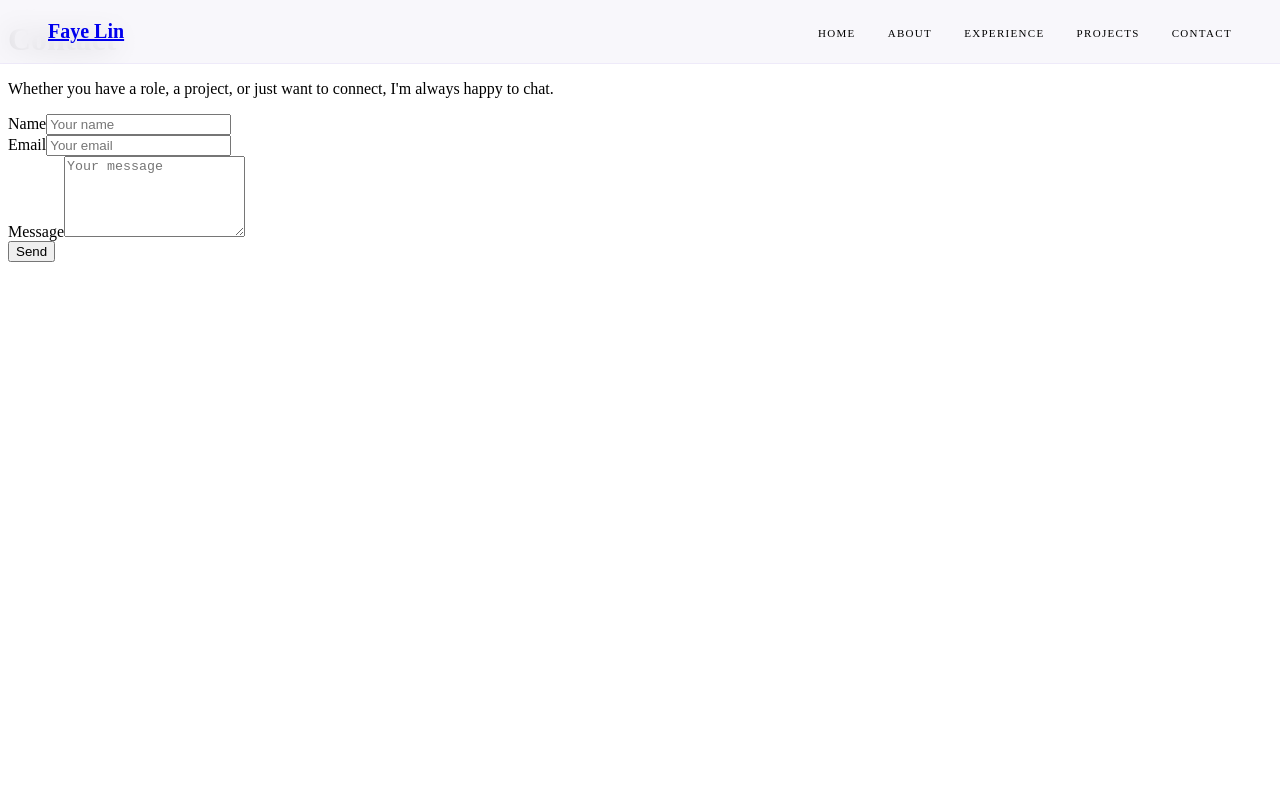
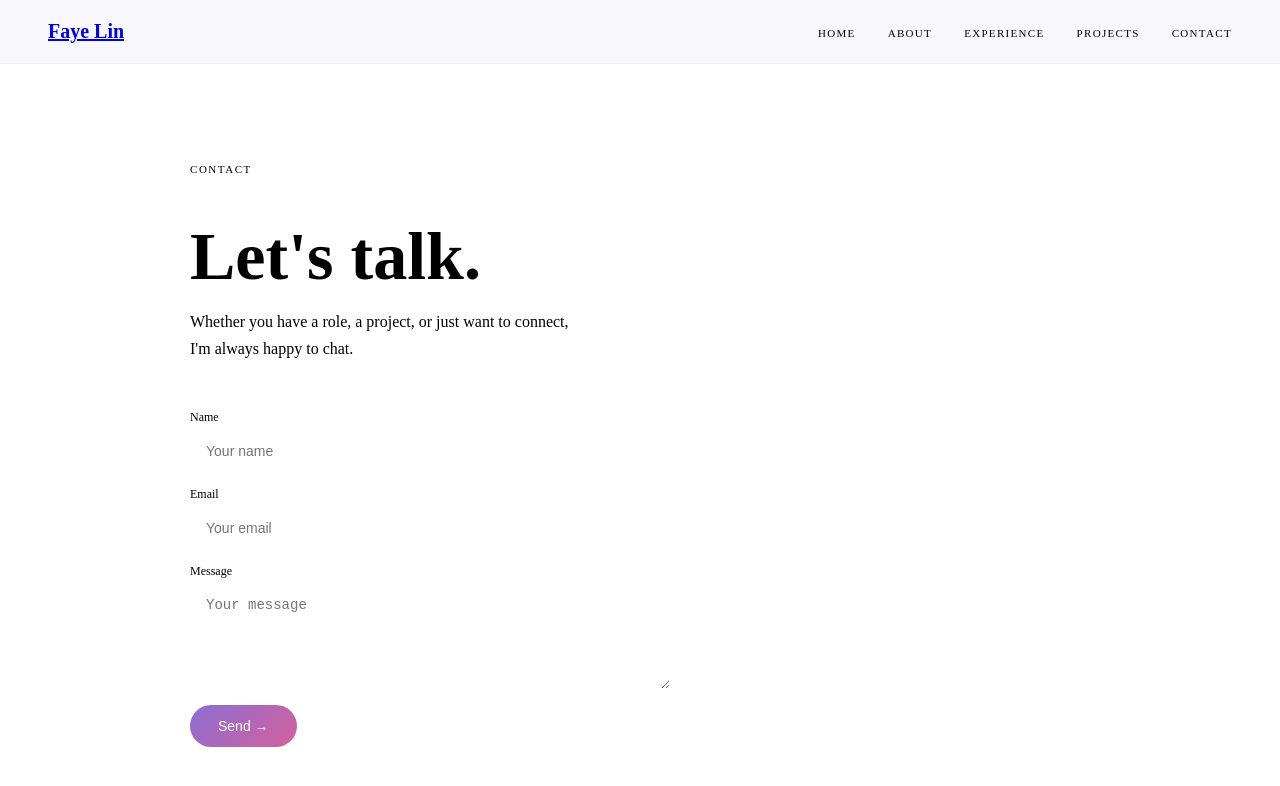
Before and after one commit to flinlabs/new-portfolio, a Next.js app: page /contact in a window 1280 px wide. Shown: the top 786 px of the page. Built offline with nearby package versions, Linux system fonts and the light colour scheme.

Commit message:
styled contact page with form

```diff
--- a/app/contact/page.tsx
+++ b/app/contact/page.tsx
@@ -1,22 +1,100 @@
 export default function Contact() {
 	return (
-		<main>
-			<h1>Contact</h1>
-			<p>Whether you have a role, a project, or just want to connect, I&apos;m always happy to chat.</p>
-			<form>
-				<div>
-					<label>Name</label>
-					<input type="text" name="name" placeholder="Your name" />
+		<main style={{ maxWidth: "900px", margin: "0 auto", padding: "144px 48px 120px" }}>
+
+			<p style={{
+				fontSize: "11px",
+				fontWeight: 500,
+				letterSpacing: "0.14em",
+				textTransform: "uppercase",
+				color: "var(--text-muted)",
+				marginBottom: "12px",
+			}}>
+				Contact
+			</p>
+
+			<h1 style={{
+				fontFamily: "var(--font-cormorant)",
+				fontSize: "68px",
+				fontWeight: 600,
+				lineHeight: 1.05,
+				marginBottom: "16px",
+			}}>
+				Let&apos;s talk.
+			</h1>
+			<p style={{ fontSize: "16px", lineHeight: 1.7, color: "var(--text-muted)", marginBottom: "48px" }}>
+				Whether you have a role, a project, or just want to connect,<br />
+				I&apos;m always happy to chat.
+			</p>
+			<form style={{ display: "flex", flexDirection: "column", gap: "16px", maxWidth: "480px" }}>
+				<div style={{ display: "flex", flexDirection: "column", gap: "6px" }}>
+					<label style={{ fontSize: "12px", fontWeight: 500, color: "var(--text-muted)" }}>Name</label>
+					<input
+						type="text"
+						name="name"
+						placeholder="Your name"
+						style={{
+							padding: "12px 16px",
+							borderRadius: "12px",
+							border: "1px solid var(--border)",
+							background: "var(--bg-card)",
+							fontSize: "14px",
+							color: "var(--text)",
+							outline: "none",
+						}}
+					/>
 				</div>
-				<div>
-					<label>Email</label>
-					<input type="email" name="email" placeholder="Your email" />
+				<div style={{ display: "flex", flexDirection: "column", gap: "6px" }}>
+					<label style={{ fontSize: "12px", fontWeight: 500, color: "var(--text-muted)" }}>Email</label>
+					<input
+						type="email"
+						name="email"
+						placeholder="Your email"
+						style={{
+							padding: "12px 16px",
+							borderRadius: "12px",
+							border: "1px solid var(--border)",
+							background: "var(--bg-card)",
+							fontSize: "14px",
+							color: "var(--text)",
+							outline: "none",
+						}}
+					/>
 				</div>
-				<div>
-					<label>Message</label>
-					<textarea name="message" placeholder="Your message" rows={5} />
+				<div style={{ display: "flex", flexDirection: "column", gap: "6px" }}>
+					<label style={{ fontSize: "12px", fontWeight: 500, color: "var(--text-muted)" }}>Message</label>
+					<textarea
+						name="message"
+						placeholder="Your message"
+						rows={5}
+						style={{
+							padding: "12px 16px",
+							borderRadius: "12px",
+							border: "1px solid var(--border)",
+							background: "var(--bg-card)",
+							fontSize: "14px",
+							color: "var(--text)",
+							outline: "none",
+							resize: "vertical",
+						}}
+					/>
 				</div>
-				<button type="submit">Send</button>
+				<button
+					type="submit"
+					style={{
+						padding: "13px 28px",
+						borderRadius: "100px",
+						border: "none",
+						background: "linear-gradient(135deg,#8B6FD4,#D4609C)",
+						color: "#fff",
+						fontSize: "14px",
+						fontWeight: 500,
+						cursor: "pointer",
+						alignSelf: "flex-start",
+					}}
+				>
+					Send →
+				</button>
 			</form>
 		</main>
 	)
```
